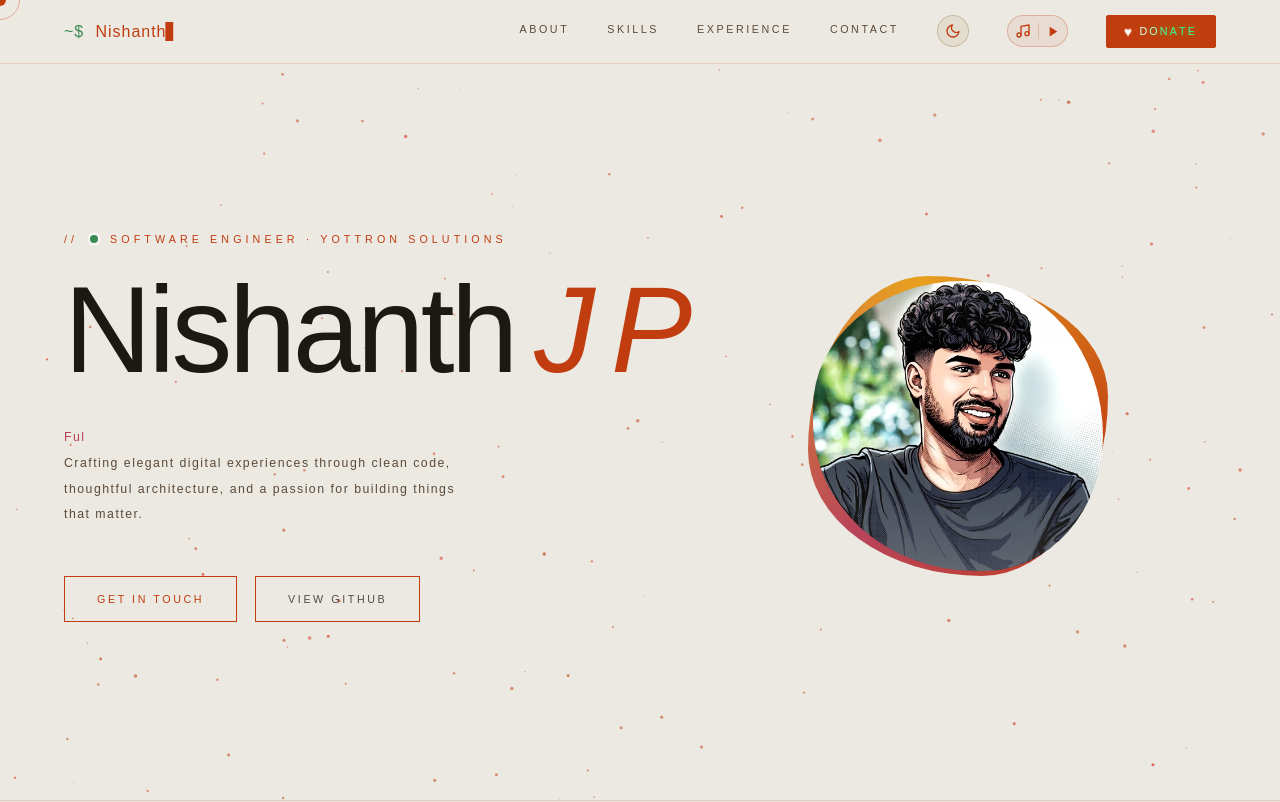
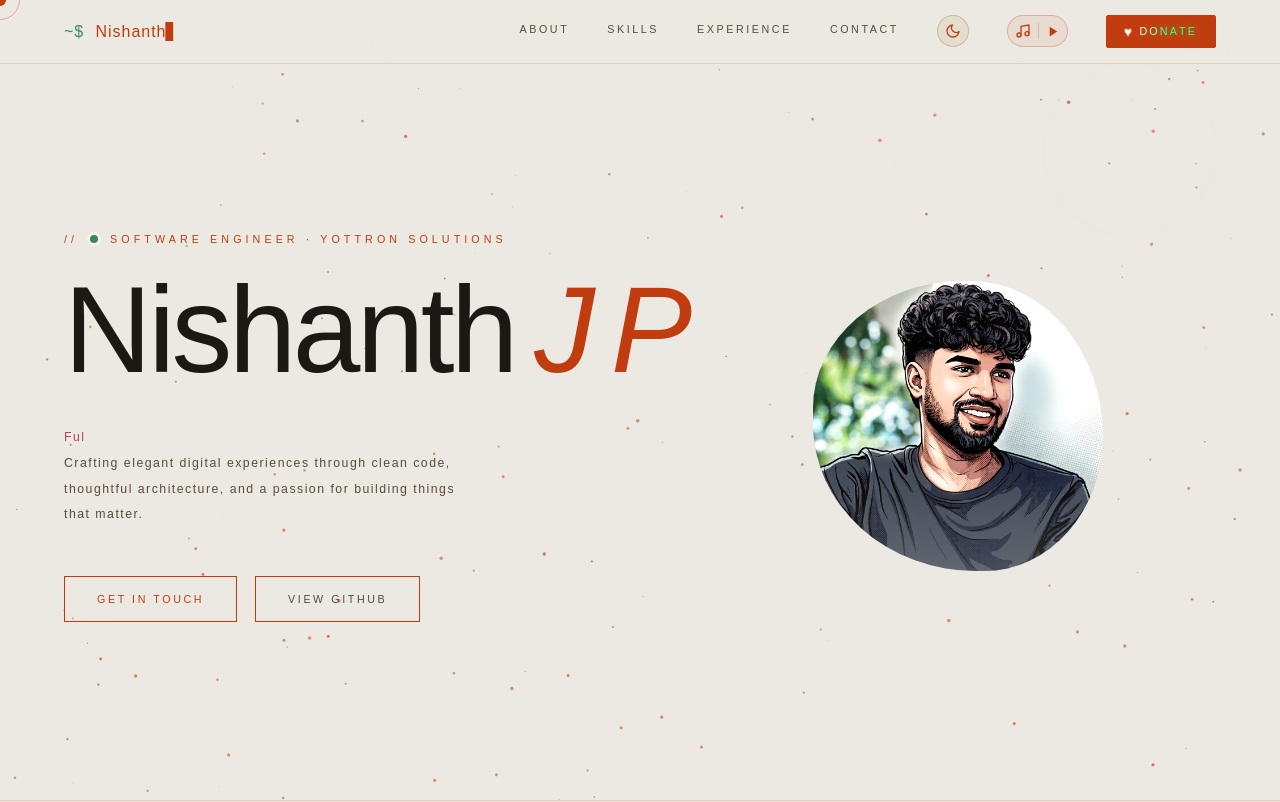
Before and after one commit to 0xnish/0xnish.github.io, a React (Vite) app: page / in a window 1280 px wide. Shown: the top 802 px of the page. Built offline with nearby package versions, Linux system fonts and the light colour scheme; no server answers; the HTML template or start-up script is replaced by a standard one; a web font is replaced by a local one.

Commit message:
Restore photo ring: match blob morph animation with slower timing

```diff
--- a/src/styles/hero.css
+++ b/src/styles/hero.css
@@ -432,40 +432,24 @@ body:not(.light) .btn-g:hover span {
   inset: 0;
   overflow: hidden;
   z-index: 1;
-  animation: ringBlob 19s ease-in-out infinite -3s;
-}
-.photo-ring::before {
-  content: "";
-  position: absolute;
-  left: 50%;
-  top: 50%;
-  width: 150%;
-  height: 150%;
-  transform: translate(-50%, -50%) rotate(0deg);
-  background: conic-gradient(from 0deg, var(--a), var(--a2), var(--a3), var(--a));
-  animation: ringSpin 5s linear infinite;
-}
-body:not(.light) .photo-ring::before {
-  background: conic-gradient(from 0deg, #ff004c, #00eaff, #ffffff, #ff004c);
-}
-@keyframes ringSpin {
-  to {
-    transform: translate(-50%, -50%) rotate(360deg);
-  }
+  animation: blobMorph 22s ease-in-out infinite;
 }
 @keyframes ringBlob {
   0%,
   100% {
-    border-radius: 45% 55% 48% 52% / 55% 45% 52% 48%;
+    border-radius: 58% 42% 62% 38% / 55% 60% 40% 45%;
   }
-  25% {
-    border-radius: 60% 40% 55% 45% / 40% 62% 38% 60%;
+  20% {
+    border-radius: 40% 60% 45% 55% / 62% 40% 60% 38%;
   }
-  50% {
-    border-radius: 40% 60% 42% 58% / 58% 40% 60% 42%;
+  40% {
+    border-radius: 55% 45% 38% 62% / 42% 58% 45% 55%;
   }
-  75% {
-    border-radius: 52% 48% 60% 40% / 45% 55% 42% 58%;
+  60% {
+    border-radius: 45% 55% 60% 40% / 58% 42% 60% 40%;
+  }
+  80% {
+    border-radius: 62% 38% 55% 45% / 40% 62% 38% 60%;
   }
 }
 .photo-img-container {
```
